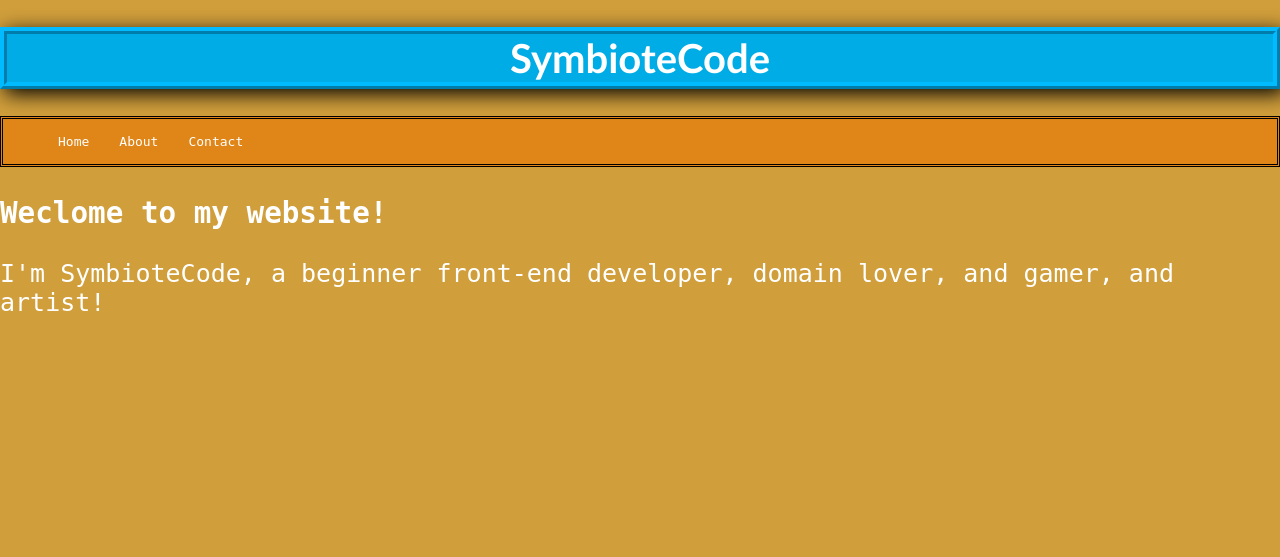
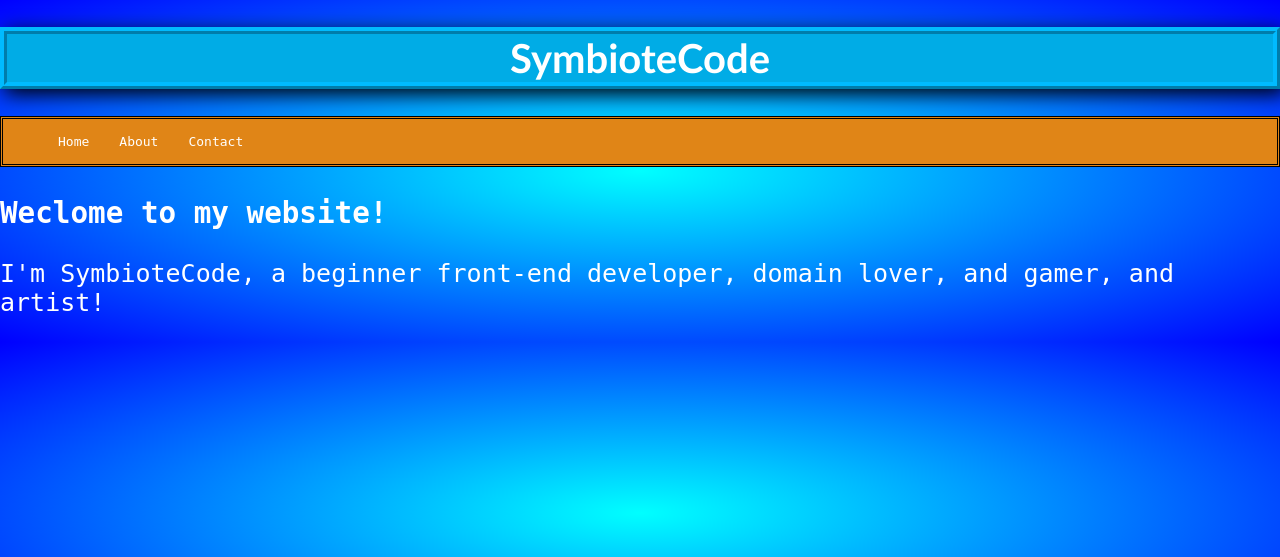
Before and after one commit to symbiotecode/symbiotecode.github.io, a PHP site: page / in a window 1280 px wide. Shown: the top 557 px of the page. Run offline with PHP 8.4, Linux system fonts and the light colour scheme.

Commit message:
Change background to radial gradient

```diff
--- a/style.css
+++ b/style.css
@@ -1,5 +1,5 @@
 body {
-    background: #D09E3B;
+    background: radial-gradient(#00ffff 0%, #0000ff 100%);
     margin: 0px;
 }
 
```
